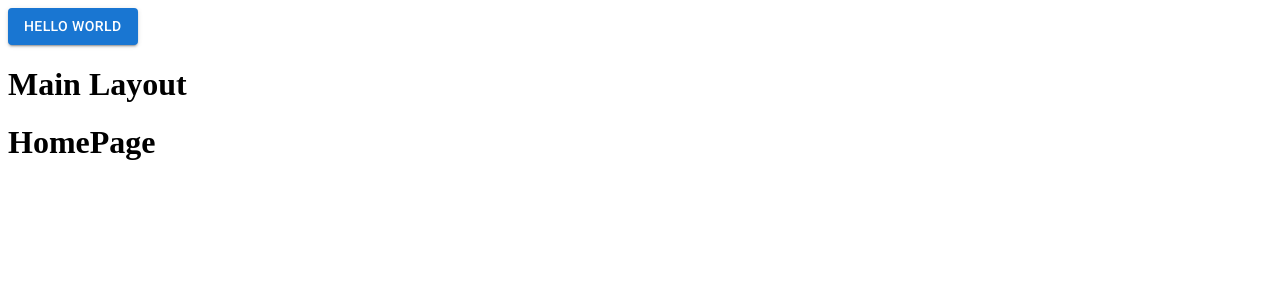
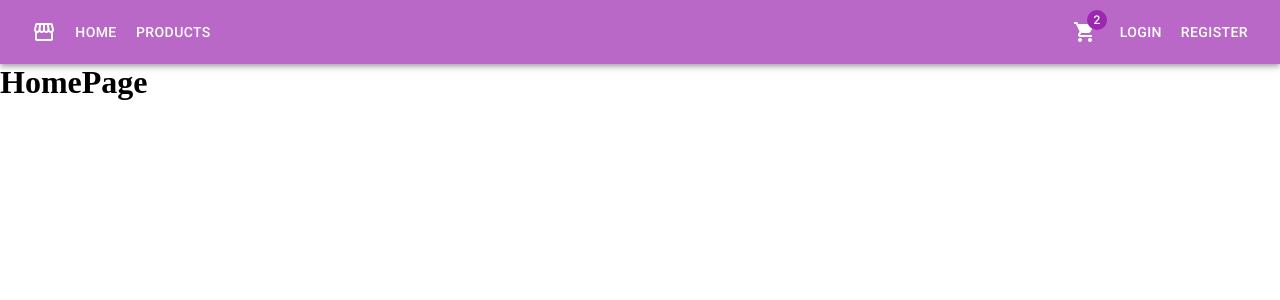
Before and after one commit to busraozdemir0/store-app-with-react, a React (Vite) app: page / in a window 1280 px wide. Shown: the top 300 px of the page. Built offline with nearby package versions, Linux system fonts and the light colour scheme.

Commit message:
Material UI ile Navbar

```diff
--- a/src/components/ButtonUsage.jsx
+++ /dev/null
@@ -1,5 +0,0 @@
-import Button from '@mui/material/Button';
-
-export default function ButtonUsage() {
-  return <Button variant="contained">Hello world</Button>;
-}
--- /dev/null
+++ b/src/components/Navbar.jsx
@@ -0,0 +1,48 @@
+import { AppBar, Badge, Box, Button, IconButton, Toolbar } from "@mui/material";
+import StorefrontIcon from "@mui/icons-material/Storefront";
+import { Link, NavLink } from "react-router";
+import ShoppingCartIcon from '@mui/icons-material/ShoppingCart';
+
+const links = [
+    { title: "Home", to: "/" },
+    { title: "Products", to: "/products" },
+];
+
+const authLinks = [
+    { title: "Login", to: "/login" },
+    { title: "Register", to: "/register" },
+];
+
+export default function Navbar() {
+    return <AppBar position="static" sx={{backgroundColor: "secondary.light"}}>
+        <Toolbar>
+            <Box sx={{display: "flex", alignItems:"center", flexGrow: 1}}>
+                <IconButton color="inherit">
+                    <StorefrontIcon />
+                </IconButton>
+                {
+                    links.map((link) => (
+                        <Button component={NavLink} to="{link.to}" color="inherit">
+                            {link.title}
+                        </Button>
+                    ))
+                }
+            </Box>
+
+            <Box sx={{display: "flex", alignItems:"center"}}>
+                <IconButton color="inherit" component={Link} to="/cart" size="large" edge="start">
+                    <Badge badgeContent="2" color="secondary">
+                        <ShoppingCartIcon />
+                    </Badge>
+                </IconButton>
+                {
+                    authLinks.map((link) => (
+                        <Button component={NavLink} to="{link.to}" color="inherit">
+                            {link.title}
+                        </Button>
+                    ))
+                }
+            </Box>
+        </Toolbar>
+    </AppBar>;
+}
--- a/src/index.css
+++ b/src/index.css
@@ -2,3 +2,9 @@
 @import '@fontsource/roboto/400.css';
 @import '@fontsource/roboto/500.css';
 @import '@fontsource/roboto/700.css';
+
+*{
+  padding: 0;
+  margin: 0;
+  box-sizing: border-box;
+}
--- a/src/layouts/MainLayout.jsx
+++ b/src/layouts/MainLayout.jsx
@@ -1,11 +1,10 @@
 import { Outlet } from "react-router";
-import ButtonUsage from "../components/ButtonUsage";
+import Navbar from "../components/Navbar";
 
 export default function MainLayout() {
     return (
         <div className="container">
-            <ButtonUsage />
-            <h1>Main Layout</h1>
+            <Navbar />
             <Outlet />
         </div>
     )
```
